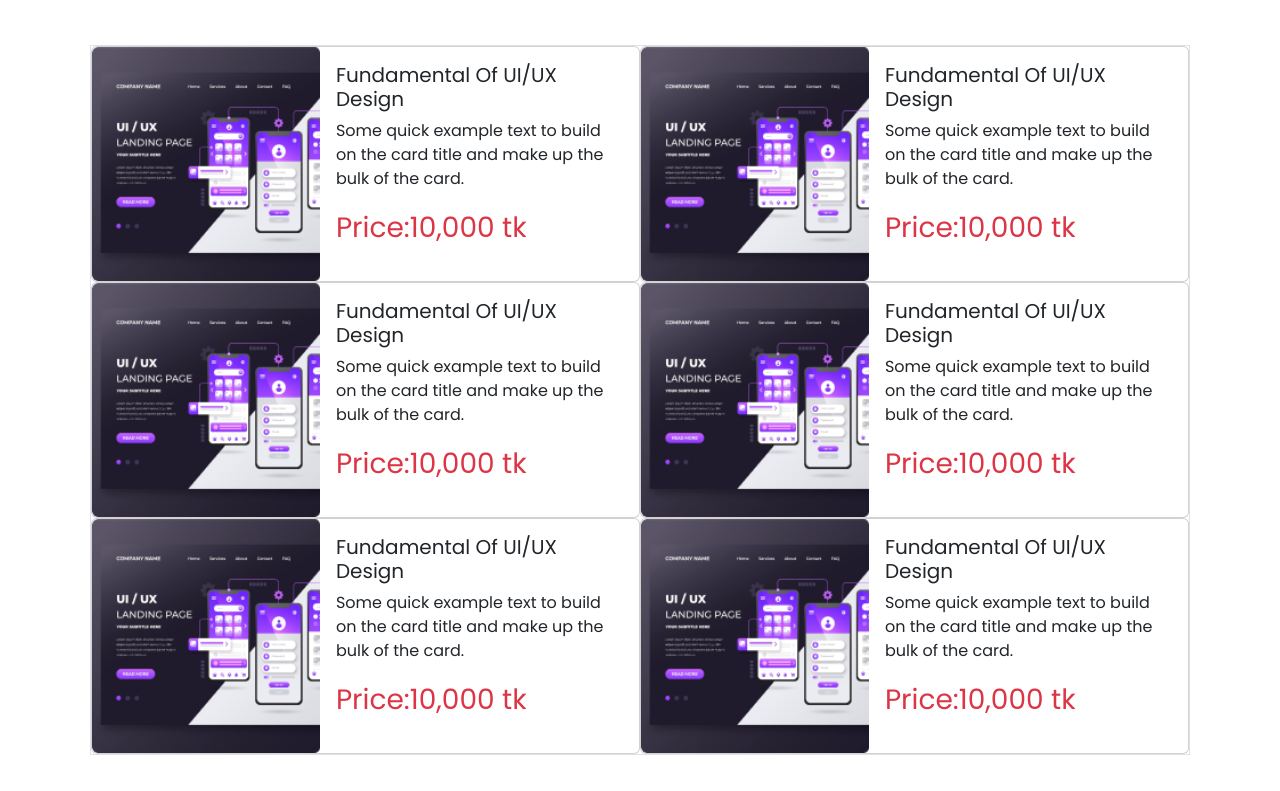
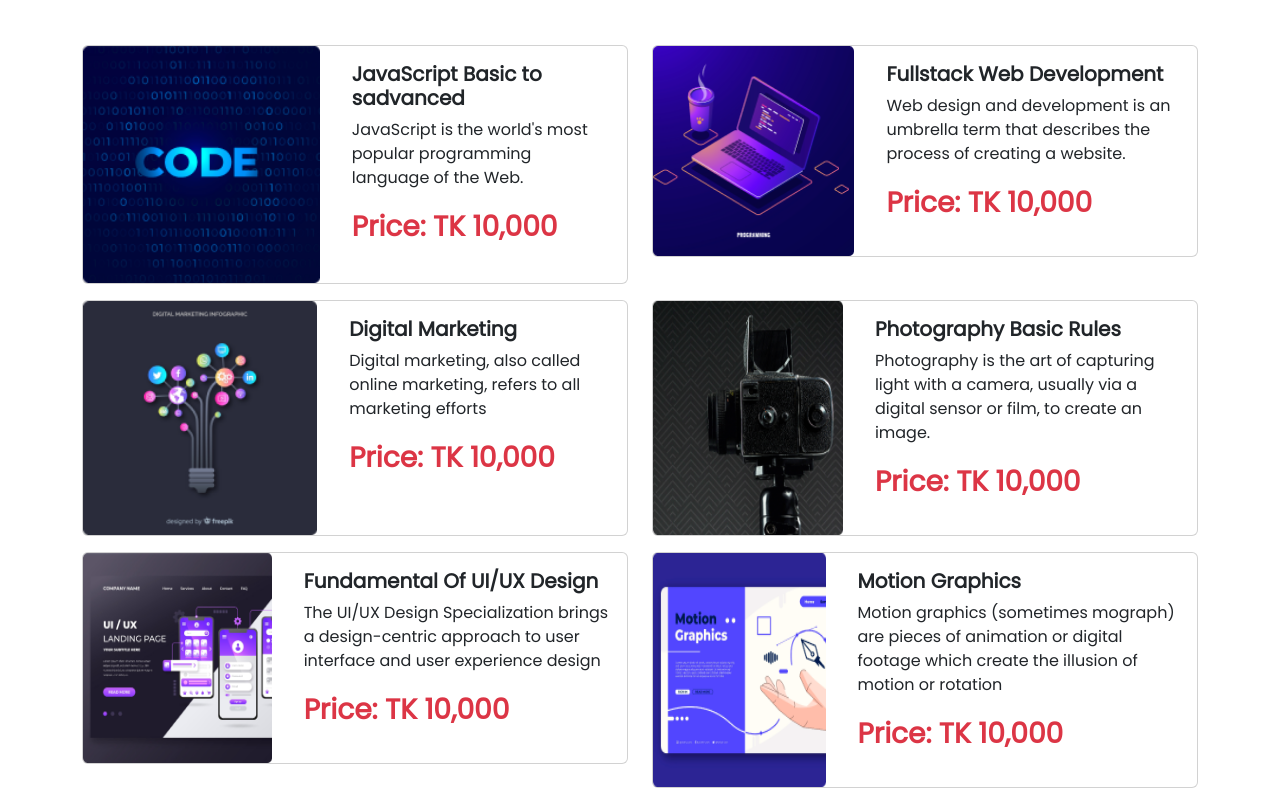
Before and after one commit to sakib036/power-tec-edu, a plain HTML site: page index.html in a window 1280 px wide. Shown: the part 1175-1966 px from the top of the page. Drawn offline with nearby package versions, Linux system fonts and the light colour scheme.

Commit message:
change-pic

```diff
--- a/index.html
+++ b/index.html
@@ -90,40 +90,38 @@
                         aria-label="Slide 3"></button>
                 </div>
                 <div class="carousel-inner">
-                    <div class="carousel-item active" data-bs-interval="10000">
+
+                    <div class="carousel-item active" data-bs-interval="2000">
                         <div class="img-overlay "></div>
-                        <img src="images/cover/cover-1.png" class="carousel-img d-block w-100" alt="...">
-                        <div class="carousel-caption d-block text-white carousel-text pb-5">
-                            <h1 class="fw-bold">Expanded Learning Opportunities</h1>
-                            <p class="head-par">It expanded learning opportunities for Students many new things from
-                                digital tools and technology.</p>
-                            <button type="button" class="btn btn-primary fs-2" data-bs-toggle="modal"
-                                data-bs-target="#exampleModal">
-                                Get Started
-                            </button>
-                        </div>
-                    </div>
-                    <div class="carousel-item" data-bs-interval="2000">
-                        <div class="img-overlay "></div>
-                        <img src="images/cover/cover-2.jpg" class="carousel-img d-block w-100" alt="...">
-                        <div class="carousel-caption d-block text-white carousel-text pb-5">
-                            <h1 class="fw-bold">Make Students Self-Motivated</h1>
-                            <p class="head-par">The digital learning permits students to better connect with a good
+                        <img src="images/cover/cover-2.jpg" class="carousel-img d-block img-fluid w-100 h-100"
+                            alt="...">
+                        <div class="carousel-caption d-block text-white carousel-text">
+                            <h1>Make Students Self-Motivated</h1>
+                            <p>The digital learning permits students to better connect with a good
                                 context, a greater sense of potential.</p>
                             <p class="head-par btn btn-primary">Get
                                 Started </p>
                         </div>
                     </div>
-                    <div class="carousel-item">
+                    <div class="carousel-item" data-bs-interval="2000">
                         <div class="img-overlay "></div>
-                        <img src="images/cover/cover-3.jpg" class="carousel-img d-block w-100" alt="...">
-                        <div class="carousel-caption d-block text-white carousel-text pb-5">
-                            <h1 class="fw-bold">Get Started Digital Learning</h1>
-                            <p class="head-par">It is a long established fact that a reader will be distracted
-                                by the
-                                readable
-                                content of
-                                a page when looking at its layout.</p>
+                        <img src="images/cover/cover-3.jpg" class="carousel-img d-block img-fluid w-100 h-100"
+                            alt="...">
+                        <div class="carousel-caption d-block text-white carousel-text">
+                            <h1>Make Students Self-Motivated</h1>
+                            <p>The digital learning permits students to better connect with a good
+                                context, a greater sense of potential.</p>
+                            <p class="head-par btn btn-primary">Get
+                                Started </p>
+                        </div>
+                    </div>
+                    <div class="carousel-item" data-bs-interval="2000">
+                        <div class="img-overlay "></div>
+                        <img src="images/cover/pioneers-of-education-1.jpg" class="carousel-img img-fluid" alt="...">
+                        <div class="carousel-caption d-block text-white carousel-text">
+                            <h1>Make Students Self-Motivated</h1>
+                            <p>The digital learning permits students to better connect with a good
+                                context, a greater sense of potential.</p>
                             <p class="head-par btn btn-primary">Get
                                 Started </p>
                         </div>
@@ -153,6 +151,7 @@
         <!--========================
          Popular Courses Section start
         =============================-->
+        <section>
             <div class="container text-center w-75 my-5">
                 <h1 class="fs-1 fw-bold my-3">New Approaches to Enhance Our Poplar Courses </h1>
                 <p class="fs-4">Hundreds of courses designed to help educators worldwide strengthen teaching strategies,
@@ -162,105 +161,116 @@
             <!--========================
          Popular Courses card Section start
         =============================-->
-        <div class="container">
-            <div class="row gx-2 border ">
-                <div class="card col-md-12 col-lg-6 p-0 ">
-                    <div class="row g-0">
-                        <div class="col-md-5 col-sm-12  ">
-                            <img src="images/course/course-1.png" class="img-fluid rounded-start w-100 h-100" alt="...">
+            <div>
+                <div class="row gy-3">
+
+                    <div class="col-md-12 col-lg-6">
+                        <div class="card">
+                            <div class="d-md-flex">
+                                <div class="w-100">
+                                    <img src="images/course/course-2.png" class="img-fluid w-100 h-100 " alt="">
                                 </div>
-                        <div class="col-md-7 col-sm-12">
-                            <div class="card-body">
-                                <h5 class="card-title">Fundamental Of UI/UX Design</h5>
-                                <p class="card-text">Some quick example text to build on the card title and make up the
-                                    bulk of the card.</p>
-                                <p class="text-danger fs-3">Price:10,000 tk</p>
+                                <div class="card-body ms-3">
+                                    <h5 class="card-title fw-bold">JavaScript Basic to sadvanced</h5>
+                                    <p class="card-text">JavaScript is the world's most popular programming language of
+                                        the
+                                        Web.</p>
+                                    <P class="fs-3 fw-bold text-danger"> Price: TK 10,000</P>
                                 </div>
                             </div>
                         </div>
                     </div>
-                <div class="card col-md-12 col-lg-6 p-0">
-                    <div class="row g-0">
-                        <div class="col-md-5 col-sm-12 ">
-                            <img src="images/course/course-1.png" class="img-fluid rounded-start w-100 h-100" alt="...">
+                    <div class="col-md-12 col-lg-6">
+                        <div class="card">
+                            <div class="d-md-flex">
+                                <div class="w-100">
+                                    <img src="images/course/course-3.png" class="img-fluid w-100 h-100 " alt="">
                                 </div>
-                        <div class="col-md-7 col-sm-12">
-                            <div class="card-body">
-                                <h5 class="card-title">Fundamental Of UI/UX Design</h5>
-                                <p class="card-text">Some quick example text to build on the card title and make up the
-                                    bulk of the card.</p>
-                                <p class="text-danger fs-3">Price:10,000 tk</p>
+                                <div class="card-body ms-3 d-block">
+                                    <h5 class="card-title fw-bold">Fullstack Web Development</h5>
+                                    <p class="card-text">Web design and development is an umbrella term that describes
+                                        the
+                                        process of creating a website.</p>
+                                    <P class="fs-3 fw-bold text-danger"> Price: TK 10,000</P>
                                 </div>
                             </div>
                         </div>
                     </div>
-                <div class="card col-md-12 col-lg-6 p-0">
-                    <div class="row g-0">
-                        <div class="col-md-5 col-sm-12 ">
-                            <img src="images/course/course-1.png" class="img-fluid rounded-start w-100 h-100" alt="...">
+                    <div class="col-md-12 col-lg-6">
+                        <div class="card">
+                            <div class="d-md-flex">
+                                <div class="w-100">
+                                    <img src="images/course/course-4.png" class="img-fluid w-100 h-100 " alt="">
                                 </div>
-                        <div class="col-md-7 col-sm-12">
-                            <div class="card-body">
-                                <h5 class="card-title">Fundamental Of UI/UX Design</h5>
-                                <p class="card-text">Some quick example text to build on the card title and make up the
-                                    bulk of the card.</p>
-                                <p class="text-danger fs-3">Price:10,000 tk</p>
+                                <div class="card-body ms-3 d-block">
+                                    <h5 class="card-title fw-bold">Digital Marketing</h5>
+                                    <p class="card-text">Digital marketing, also called online marketing, refers to all
+                                        marketing efforts</p>
+                                    <P class="fs-3 fw-bold text-danger"> Price: TK 10,000</P>
                                 </div>
                             </div>
                         </div>
                     </div>
-                <div class="card col-md-12 col-lg-6 p-0">
-                    <div class="row g-0">
-                        <div class="col-md-5 col-sm-12 ">
-                            <img src="images/course/course-1.png" class="img-fluid rounded-start w-100 h-100" alt="...">
+                    <div class="col-md-12 col-lg-6">
+                        <div class="card">
+                            <div class="d-md-flex">
+                                <div class="w-100">
+                                    <img src="images/course/course-5.png" class="img-fluid w-100 h-100 " alt="">
                                 </div>
-                        <div class="col-md-7 col-sm-12">
-                            <div class="card-body">
-                                <h5 class="card-title">Fundamental Of UI/UX Design</h5>
-                                <p class="card-text">Some quick example text to build on the card title and make up the
-                                    bulk of the card.</p>
-                                <p class="text-danger fs-3">Price:10,000 tk</p>
+                                <div class="card-body ms-3 d-block">
+                                    <h5 class="card-title fw-bold">Photography Basic Rules</h5>
+                                    <p class="card-text">Photography is the art of capturing light with a camera,
+                                        usually
+                                        via a digital sensor or film, to create an image.</p>
+                                    <P class="fs-3 fw-bold text-danger"> Price: TK 10,000</P>
                                 </div>
                             </div>
                         </div>
                     </div>
-                <div class="card col-md-12 col-lg-6 p-0">
-                    <div class="row g-0">
-                        <div class="col-md-5 col-sm-12 ">
-                            <img src="images/course/course-1.png" class="img-fluid rounded-start w-100 h-100" alt="...">
+                    <div class="col-md-12 col-lg-6">
+                        <div class="card">
+                            <div class="d-md-flex">
+                                <div class="w-100">
+                                    <img src="images/course/course-1.png" class="img-fluid w-100 h-100 " alt="">
                                 </div>
-                        <div class="col-md-7 col-sm-12">
-                            <div class="card-body">
-                                <h5 class="card-title">Fundamental Of UI/UX Design</h5>
-                                <p class="card-text">Some quick example text to build on the card title and make up the
-                                    bulk of the card.</p>
-                                <p class="text-danger fs-3">Price:10,000 tk</p>
+                                <div class="card-body ms-3 d-block">
+                                    <h5 class="card-title fw-bold">Fundamental Of UI/UX Design</h5>
+                                    <p class="card-text">The UI/UX Design Specialization brings a design-centric
+                                        approach to
+                                        user interface and user experience design</p>
+                                    <P class="fs-3 fw-bold text-danger"> Price: TK 10,000</P>
                                 </div>
                             </div>
                         </div>
                     </div>
-                <div class="card col-md-12 col-lg-6 p-0">
-                    <div class="row g-0">
-                        <div class="col-md-5 col-sm-12 ">
-                            <img src="images/course/course-1.png" class="img-fluid rounded-start w-100 h-100" alt="...">
+                    <div class="col-md-12 col-lg-6">
+                        <div class="card">
+                            <div class="d-md-flex">
+                                <div class="w-100">
+                                    <img src="images/course/course-6.png" class="img-fluid w-100 h-100 " alt="">
                                 </div>
-                        <div class="col-md-7 col-sm-12">
-                            <div class="card-body">
-                                <h5 class="card-title">Fundamental Of UI/UX Design</h5>
-                                <p class="card-text">Some quick example text to build on the card title and make up the
-                                    bulk of the card.</p>
-                                <p class="text-danger fs-3">Price:10,000 tk</p>
+                                <div class="card-body ms-3 d-block">
+                                    <h5 class="card-title fw-bold">Motion Graphics</h5>
+                                    <p class="card-text">Motion graphics (sometimes mograph) are pieces of animation or
+                                        digital footage which create the illusion of motion or rotation</p>
+                                    <P class="fs-3 fw-bold text-danger"> Price: TK 10,000</P>
                                 </div>
                             </div>
                         </div>
                     </div>
                 </div>
             </div>
+
+
             <div class="d-flex justify-content-center m-5">
-            <button type="button" class="btn btn-primary fs-2" data-bs-toggle="modal" data-bs-target="#exampleModal">
+                <button type="button" class="btn btn-primary fs-2" data-bs-toggle="modal"
+                    data-bs-target="#exampleModal">
                     See More Courses
                 </button>
             </div>
+
+
+        </section>
         <!--========================
          Popular Courses card Section end
         =============================-->
@@ -311,13 +321,13 @@
          Ready to join
         =============================-->
         <section class="row bg-primary my-5 py-5 rounded text-white align-items-center">
-            <div class="col-md-6 col-sm-12 p-5">
+            <div class="col-md-12 col-lg-6 p-5">
                 <h1>Want to be matched with Technical Training programs?</h1>
                 <p class="mt-3">It is a long established fact that a reader will be distracted by the readable content
                     of a page when
                     looking at its layout</p>
             </div>
-            <div class="col-md-6 col-sm-12 d-flex justify-content-center">
+            <div class="col-ls-6 col-md-12 d-flex justify-content-center">
                 <!-- Button trigger modal -->
                 <button type="button" class="btn btn-light fs-2" data-bs-toggle="modal" data-bs-target="#exampleModal">
                     Register
@@ -329,12 +339,12 @@
                     <div class="modal-dialog">
                         <div class="modal-content">
                             <div class="modal-header">
-                                <h5 class="modal-title" id="exampleModalLabel">Modal title</h5>
+                                <h5 class="modal-title text-black" id="exampleModalLabel">Thanks For Register</h5>
                                 <button type="button" class="btn-close" data-bs-dismiss="modal"
                                     aria-label="Close"></button>
                             </div>
-                            <div class="modal-body">
-                                ...
+                            <div class="modal-body text-black">
+                                <h1>Go to our Registration Form to Join with us.</h1>
                             </div>
                             <div class="modal-footer">
                                 <button type="button" class="btn btn-secondary" data-bs-dismiss="modal">Close</button>
@@ -689,8 +699,6 @@
     <!--========================
         Footer section end
         =============================-->
-
-    <h1>Hello, world!</h1>
     <script src="https://cdn.jsdelivr.net/npm/bootstrap@5.2.0/dist/js/bootstrap.bundle.min.js"
         integrity="sha384-A3rJD856KowSb7dwlZdYEkO39Gagi7vIsF0jrRAoQmDKKtQBHUuLZ9AsSv4jD4Xa"
         crossorigin="anonymous"></script>
--- a/style.css
+++ b/style.css
@@ -7,6 +7,7 @@ body {
 }
 
 .carousel-img {
+    width: 100%;
     height: 100vh;
     object-fit: cover;
     object-position: center;
```
Also changed, not shown: images/cover/pioneers-of-education-1.jpg (added). Lines whose indentation alone changed are shown as unchanged.
